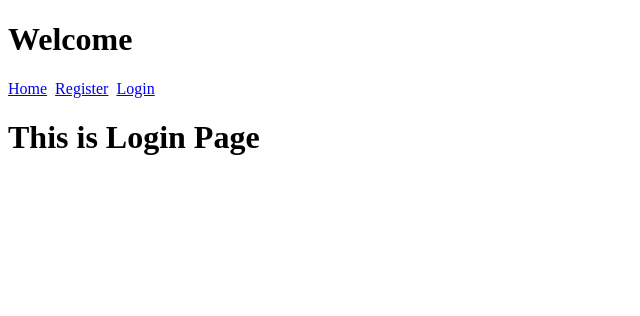
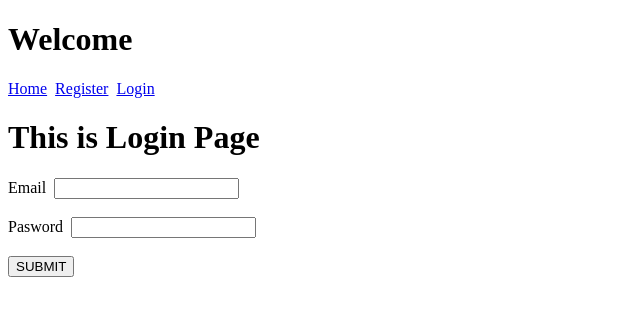
Before and after one commit to pravingoswami/homemade-food-frontend-react-redux, a React (Create React App) app: page /login in a window 1280 px wide. Shown: the top 316 px of the page, without its empty margins (0-640 px from the left). Built offline with nearby package versions, Linux system fonts and the light colour scheme.

Commit message:
user login form created and storing into the formdata

```diff
--- a/src/components/login/LoginUser.js
+++ b/src/components/login/LoginUser.js
@@ -1,11 +1,48 @@
 import React from "react"
 
-function LoginUser(props) {
-    return (
-        <div>
-            <h1>This is Login Page</h1>
-        </div>
-    )
+class LoginUser extends React.Component{
+    constructor(){
+        super()
+        this.state = {
+            email : "",
+            password : ""
+        }
+    }
+
+    handleInputChange = (e) => {
+        this.setState({
+            [e.target.name] : e.target.value
+        })
+    }
+
+    handleSubmit = (e) => {
+        e.preventDefault()
+        const formData = {
+            email : this.state.email,
+            password : this.state.password
+        }
+        console.log(formData)
+    }
+
+    render(){
+
+        return (
+            <div>
+                <h1>This is Login Page</h1>
+                <form onSubmit = {this.handleSubmit} >
+                    <label>Email</label>&nbsp;&nbsp;
+                    <input type = "text" name = "email" value = {this.state.email} onChange = {this.handleInputChange} />
+                    <br></br>
+                    <br></br>
+                    <label>Pasword</label>&nbsp;&nbsp;
+                    <input type = "password" name = "password" value = {this.state.password} onChange = {this.handleInputChange} />
+                    <br></br>
+                    <br></br>
+                    <button type = "submit" >SUBMIT</button>
+                </form>
+            </div>
+        )
+    }
 }
 
 export default LoginUser
```
